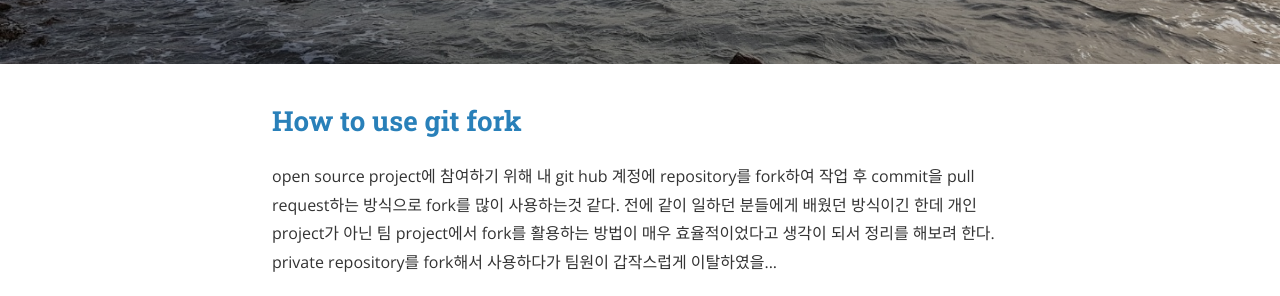
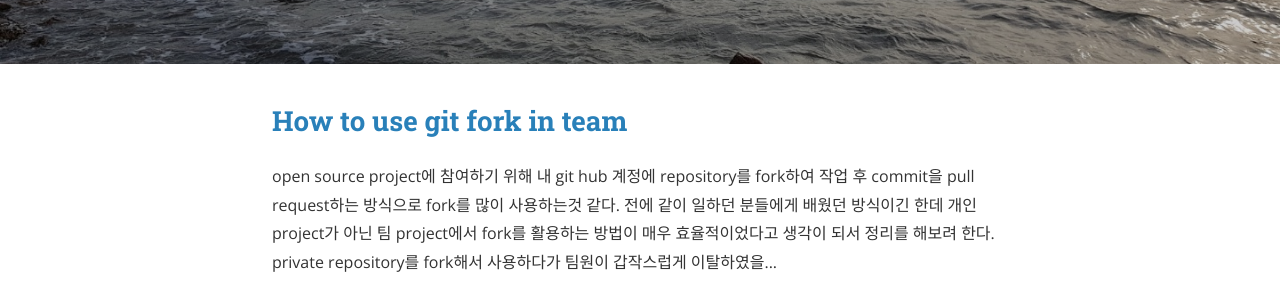
Before and after one commit to kyhsa93/kyhsa93.github.io, a Jekyll site: the page built from index.html, in a window 1280 px wide. Shown: the part 439-735 px from the top of the page. Built offline with Jekyll 4.4.1, drawn with Linux system fonts in a browser that asks for light colours; nearby versions of some CDN libraries; the list of posts is cut into pages by our own code.

Commit message:
Modify post

```diff
--- a/_posts/2018-05-20-git-fork.md
+++ b/_posts/2018-05-20-git-fork-in-team.md
@@ -1,6 +1,6 @@
 ---
 layout: post
-title: How to use git fork
+title: How to use git fork in team
 date: 2018-05-20 +0900
 author: kyhsa93
 categories: git
```
Also changed, not shown: other parts of _posts/2018-05-20-git-fork-in-team.md (+1 -1 lines).
